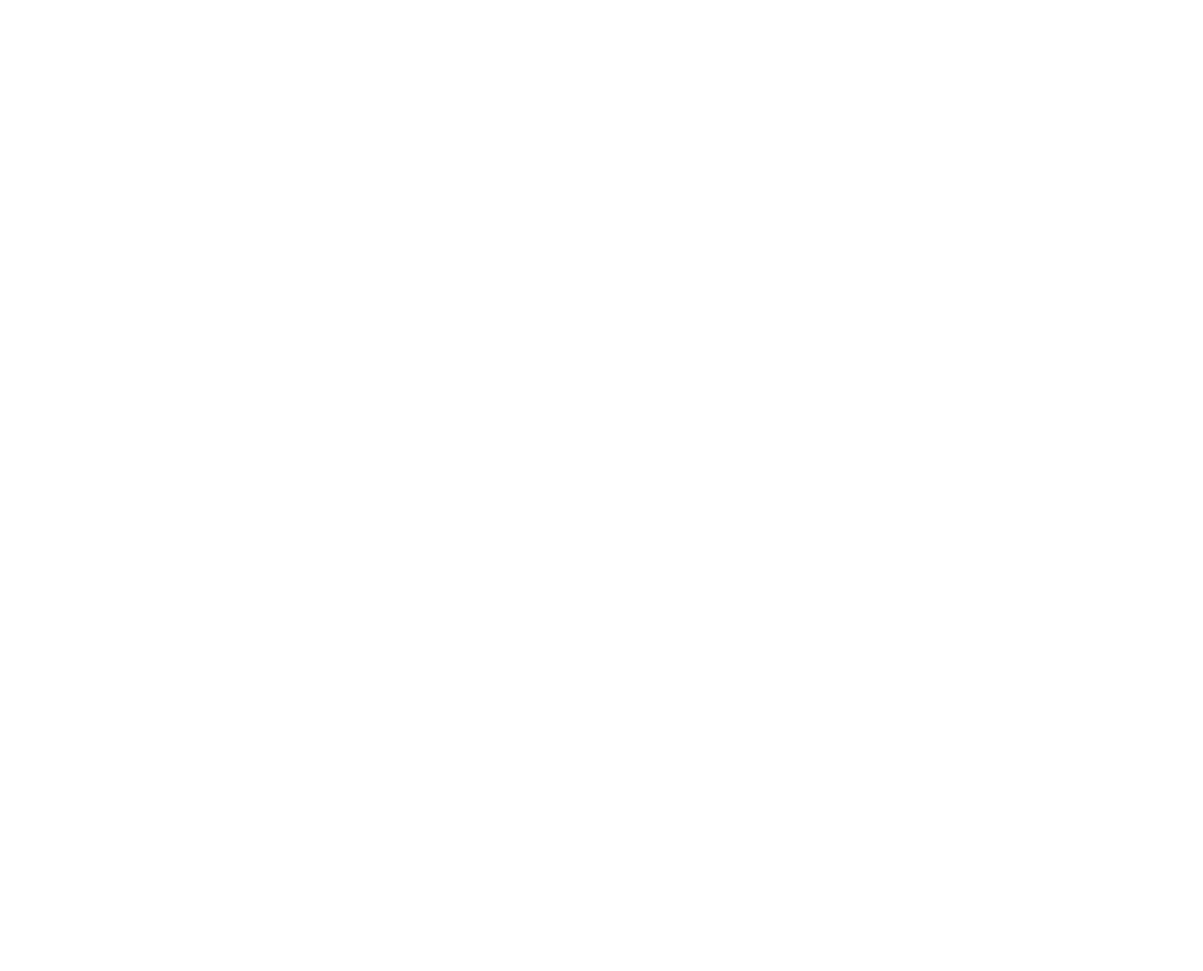
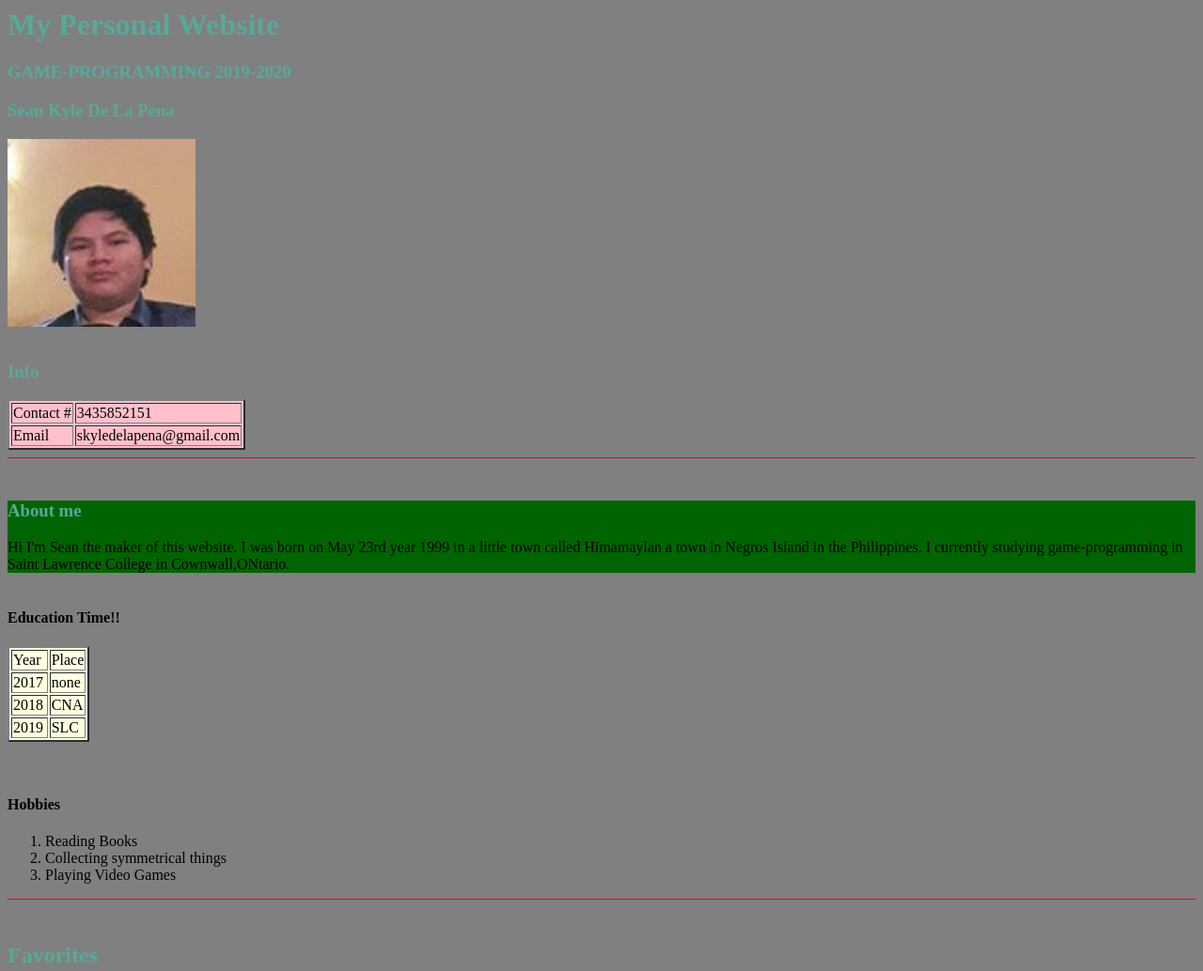
Before and after one commit to chitaanic/chitaanic.github.io, a plain HTML site: page Portfolio.html in a window 1280 px wide. Shown: the top 1034 px of the page at 94% size. Before the commit the page ends 800 px from the top, so only its background shows below. Drawn offline with Linux system fonts and the light colour scheme.

Commit message:
first commit

```diff
--- a/Portfolio.html
+++ b/Portfolio.html
@@ -0,0 +1,79 @@
+<!DOCTYPEpe HTML>
+<html lang="en" dir="ltr">
+<head>
+  <meta charset="utr-8">
+  <title>Sean Kyle De La Pena</title>
+  <link rel="stylesheet" href="/css/style.css">
+</head>
+
+
+
+<body background-color: gray;>
+
+      <h1> My Personal Website </h1>
+     <h3> GAME-PROGRAMMING 2019-2020 </h3>
+     <h3> Sean Kyle De La  Pena </h3>
+
+    <img class="fit-picture" src="images/sean.jpg" alt="myface">
+
+<br>
+
+<br>
+
+     <h3> Info </h3>
+
+ <table border=2 style=background-color:pink>
+     <tr><td>Contact #</td><td>3435852151</td></tr>
+     <tr><td>Email</td><td>skyledelapena@gmail.com</td></tr>
+</table>
+      <hr size="3" width="100%" noshade>
+
+<br>
+ <div class="professional">
+    <h3> About me </h3>
+    <body>
+      Hi I'm Sean the maker of this website. I was born on May 23rd year 1999 in a little town
+      called Himamaylan a town in Negros Island in the Philippines. I currently studying game-programming
+      in Saint Lawrence College in Cownwall,ONtario.
+    </body>
+ </div>
+<br>
+
+     <h4> Education Time!! </h4>
+
+     <table border=2 style=background-color:lightyellow>
+
+        <tr><td width=50%>Year</td><td width=100%>Place</td></tr>
+        <tr><td>2017</td><td>none</td></tr>
+        <tr><td>2018</td><td>CNA</td></tr>
+        <tr><td>2019</td><td>SLC</td></tr>
+
+     </table>
+<br>
+<br>
+    <h4> Hobbies </h4>
+   <ol>
+     <li> Reading Books </li>
+     <li> Collecting symmetrical things </li>
+     <li> Playing Video Games </li>
+   </ol>
+
+
+      <hr size="3" width="100%" noshade>
+<br>
+     <h2> Favorites </h2>
+
+      <a href="https://play.na.leagueoflegends.com/en_US">
+            <img src="images/Jhin.jpeg" height="300" width="400" alt="jhin">
+          </a>
+      League of Legends is one of the most popular games that is on pc.
+<br>
+    <a href="https://www.warframe.com/game/quickstart">
+      <img src="images/warframe.jpeg" height="300" width="400" alt="Warframes">
+          </a>
+       Warframe is a game about space ninjas and saving the galaxy from threats
+<br>
+
+
+     </body>
+     </html>
--- /dev/null
+++ b/css/style.css
@@ -0,0 +1,46 @@
+
+hr{
+  background-color:red;
+  border-style: none;
+  height:1px
+}
+
+body {
+  background-color: grey;
+}
+
+img {
+  width:200px
+}
+
+h1 {
+   color:#57a99a;
+}
+
+h2 {
+  color:#57a99a;
+  text transform: uppercase;
+}
+
+h3 {
+  color:#57a99a;
+}
+
+.professional{
+  background-color: darkgreen;
+}
+
+.personal{
+  background-color: maroon;
+}
+
+
+.redruler{
+  background-color:red;
+  border: 1px;
+}
+
+.dottedborder{
+  border-style: dotted;
+  border-color:black;
+}
```
Also changed, not shown: index.html (+12 -4 lines), images/Jhin.jpeg (added), images/jojo.jpeg (added), images/sean.jpg (added), images/warframe.jpeg (added).
